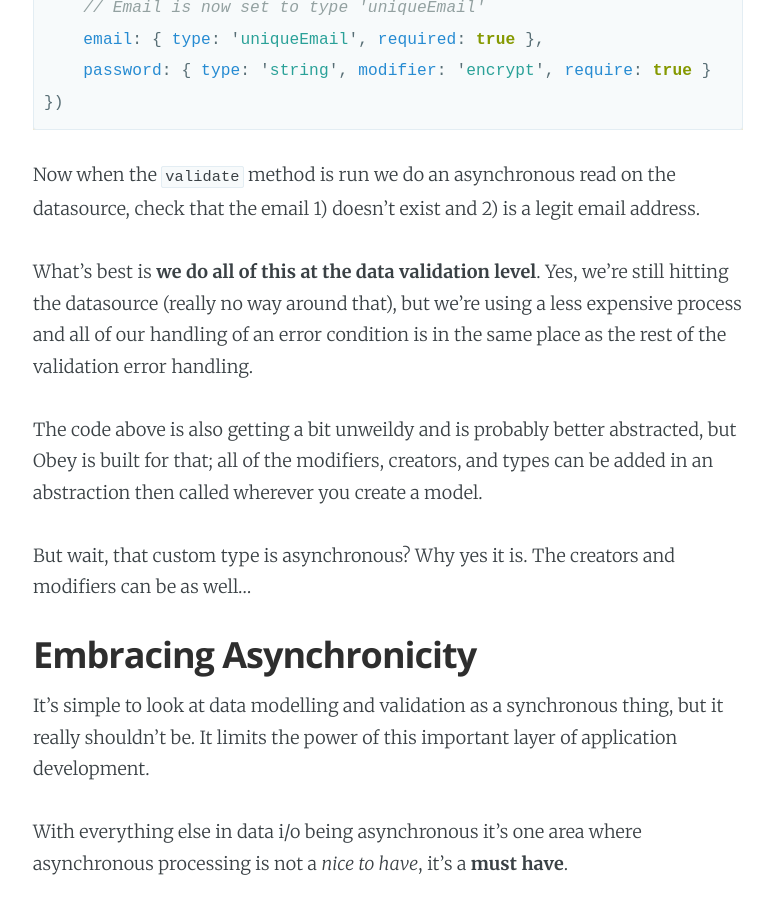
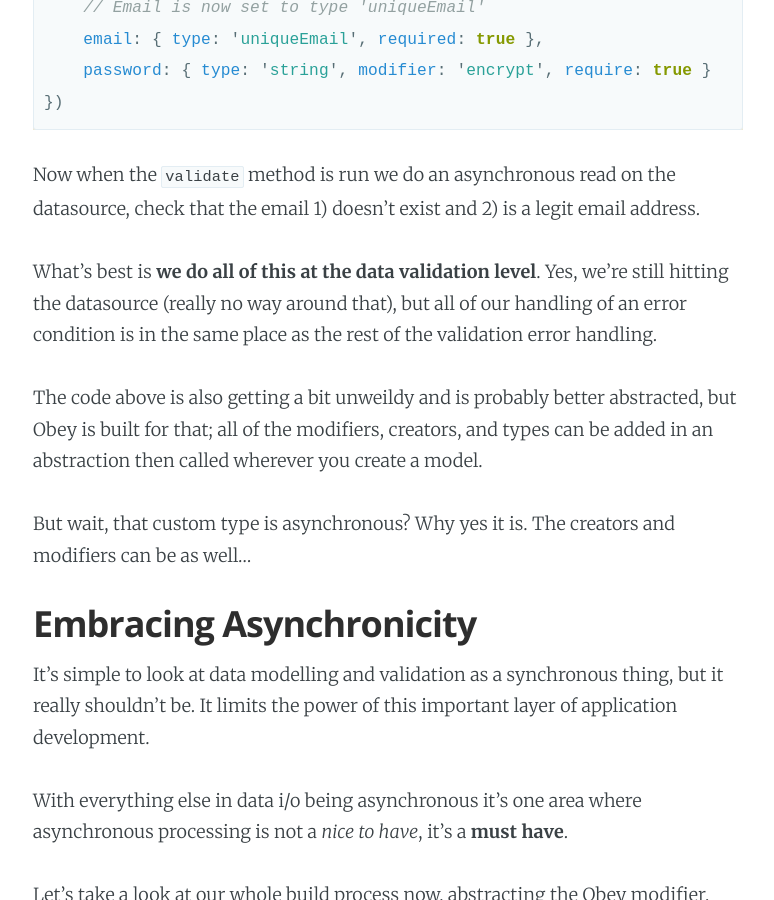
Before and after one commit to TechnologyAdvice/technologyadvice.github.io, a Jekyll site: the page built from _posts/2016-03-12-make-your-data-obey.markdown, in a window 1280 px wide and 900 px high, scrolled down 5051 px. Shown: the whole window, without its empty margins (252-1026 px from the left). Built offline with Jekyll 4.4.1, drawn with Linux system fonts in a browser that asks for light colours; comment, search, counter and statistics services are not loaded.

Commit message:
Minor edit

```diff
--- a/_posts/2016-03-12-make-your-data-obey.markdown
+++ b/_posts/2016-03-12-make-your-data-obey.markdown
@@ -141,7 +141,7 @@ const user = obey.model({
 
 Now when the `validate` method is run we do an asynchronous read on the datasource, check that the email 1) doesn't exist and 2) is a legit email address.
 
-What's best is **we do all of this at the data validation level**. Yes, we're still hitting the datasource (really no way around that), but we're using a less expensive process and all of our handling of an error condition is in the same place as the rest of the validation error handling.
+What's best is **we do all of this at the data validation level**. Yes, we're still hitting the datasource (really no way around that), but all of our handling of an error condition is in the same place as the rest of the validation error handling.
 
 The code above is also getting a bit unweildy and is probably better abstracted, but Obey is built for that; all of the modifiers, creators, and types can be added in an abstraction then called wherever you create a model.
 
```
